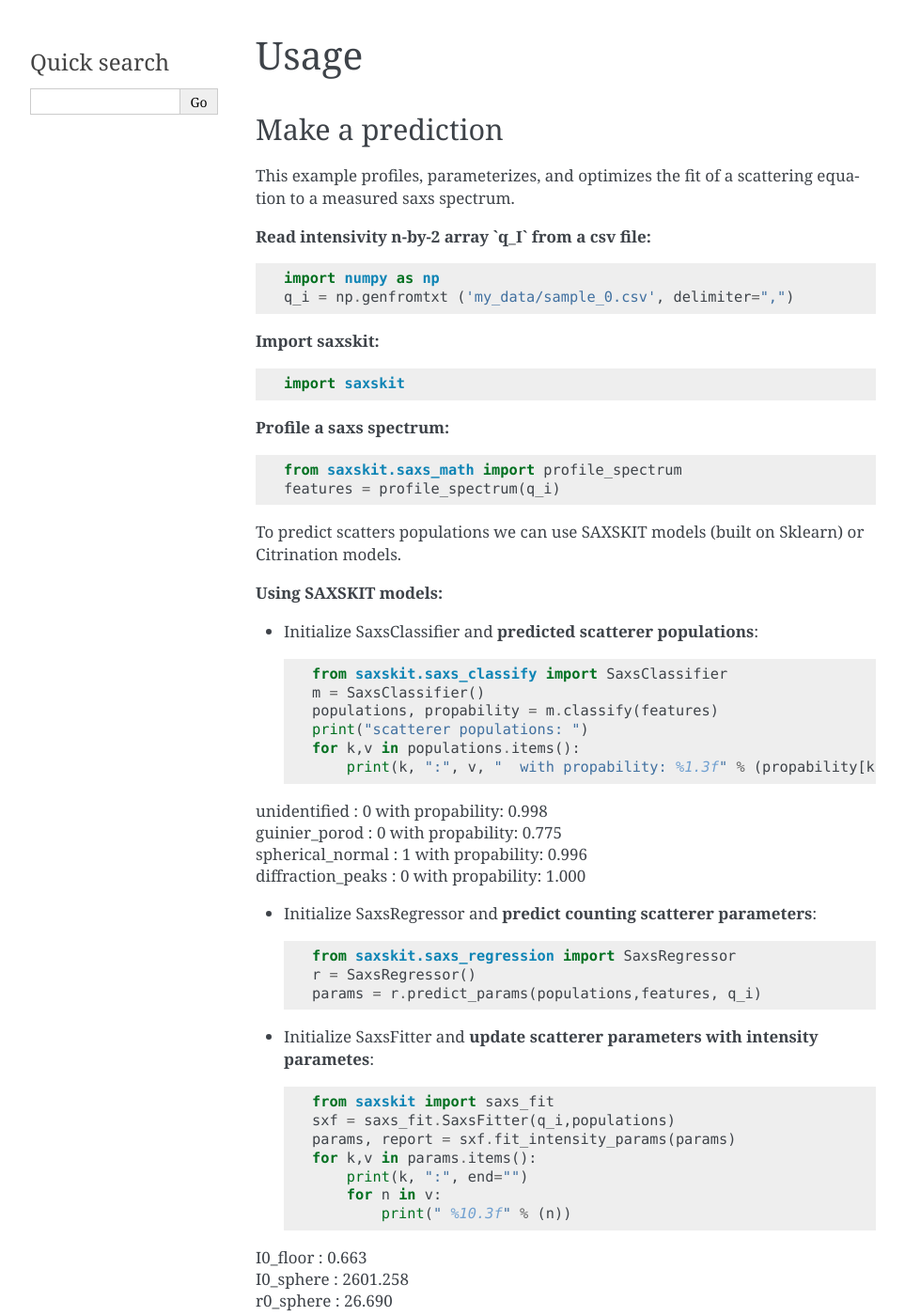
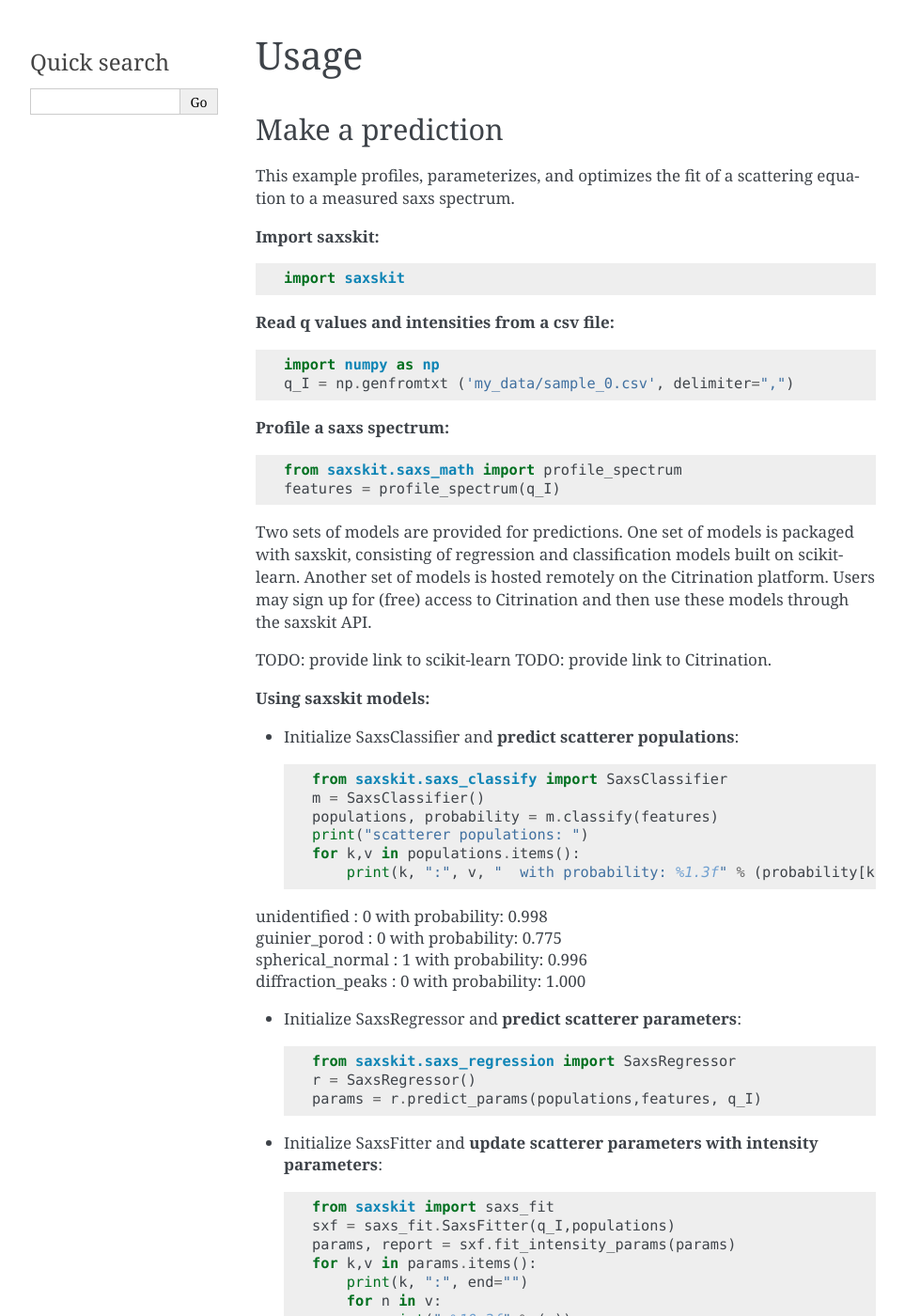
Before and after one commit to scattering-central/xrsdkit, a Sphinx documentation site: the page built from doc/usage.rst, in a window 1280 px wide and 1400 px high. Shown: the whole window at 94% size, without its empty margins (148-1111 px from the left). Built offline with Sphinx 7.4.7, drawn with Linux system fonts in a browser that asks for light colours; some of the changed text lies outside the part shown.

Commit message:
fixed build warnings, typos, added some detail on usage.rst

```diff
--- a/doc/usage.rst
+++ b/doc/usage.rst
@@ -11,51 +11,63 @@
 and optimizes the fit of a scattering equation
 to a measured saxs spectrum.
 
-**Read intensivity n-by-2 array `q_I` from a csv file:** ::
-
-    import numpy as np
-    q_i = np.genfromtxt ('my_data/sample_0.csv', delimiter=",")
-
-
 **Import saxskit:** ::
 
     import saxskit
 
+
+**Read q values and intensities from a csv file:** ::
+
+    import numpy as np
+    q_I = np.genfromtxt ('my_data/sample_0.csv', delimiter=",")
+
+
 **Profile a saxs spectrum:** ::
 
     from saxskit.saxs_math import profile_spectrum
-    features = profile_spectrum(q_i)
+    features = profile_spectrum(q_I)
 
-To predict scatters populations we can use SAXSKIT models (built on Sklearn) or Citrination models.
 
-**Using SAXSKIT models:**
+Two sets of models are provided for predictions.
+One set of models is packaged with saxskit,
+consisting of regression and classification models
+built on scikit-learn.
+Another set of models is hosted remotely
+on the Citrination platform.
+Users may sign up for (free) access to Citrination
+and then use these models through the saxskit API.
 
-* Initialize SaxsClassifier and **predicted scatterer populations**: ::
+TODO: provide link to scikit-learn
+TODO: provide link to Citrination.
+
+**Using saxskit models:**
+
+* Initialize SaxsClassifier and **predict scatterer populations**: ::
 
     from saxskit.saxs_classify import SaxsClassifier
     m = SaxsClassifier()
-    populations, propability = m.classify(features)
+    populations, probability = m.classify(features)
     print("scatterer populations: ")
     for k,v in populations.items():
-        print(k, ":", v, "  with propability: %1.3f" % (propability[k]))
+        print(k, ":", v, "  with probability: %1.3f" % (probability[k]))
 
-| unidentified : 0   with propability: 0.998
-| guinier_porod : 0   with propability: 0.775
-| spherical_normal : 1   with propability: 0.996
-| diffraction_peaks : 0   with propability: 1.000
+| unidentified : 0   with probability: 0.998
+| guinier_porod : 0   with probability: 0.775
+| spherical_normal : 1   with probability: 0.996
+| diffraction_peaks : 0   with probability: 1.000
 
 
-* Initialize SaxsRegressor and **predict counting scatterer parameters**: ::
+* Initialize SaxsRegressor and **predict scatterer parameters**: ::
 
     from saxskit.saxs_regression import SaxsRegressor
     r = SaxsRegressor()
-    params = r.predict_params(populations,features, q_i)
+    params = r.predict_params(populations,features, q_I)
 
 
-* Initialize SaxsFitter and **update scatterer parameters with intensity parametes**: ::
+* Initialize SaxsFitter and **update scatterer parameters with intensity parameters**: ::
 
     from saxskit import saxs_fit
-    sxf = saxs_fit.SaxsFitter(q_i,populations)
+    sxf = saxs_fit.SaxsFitter(q_I,populations)
     params, report = sxf.fit_intensity_params(params)
     for k,v in params.items():
         print(k, ":", end="")
@@ -66,42 +78,42 @@
 | I0_sphere :   2601.258
 | r0_sphere :     26.690
 | sigma_sphere :      0.048
-|
 
 
 **Using Citrination models:**
 
-*  Create SaxsCitrination using Citrination credentials: ::
+*  Create CitrinationSaxsModels using Citrination credentials: ::
 
     from saxskit.saxs_citrination import CitrinationSaxsModels
 
-    api_key_file = 'path_to_my_api_key_txt'
-    saxs_models = CitrinationSaxsModels(api_key_file,'https://slac.citrination.com')
+    api_key_file = 'path_to_my_api_key.txt'
+    saxs_models = CitrinationSaxsModels(api_key_file,'https://citrination.com')
 
 * Predict scatterer populations::
 
     populations, uncertainties = saxs_models.classify(features)
     for k,v in populations.items():
-        print(k, ":", v, "  with uncertainties: %1.3f" % (uncertainties[k]))
+        print(k, ":", v, " uncertainty: %1.3f" % (uncertainties[k]))
 
-| unidentified : 0   with uncertainties: 0.008
-| guinier_porod : 0   with uncertainties: 0.034
-| spherical_normal : 1   with uncertainties: 0.005
-| diffraction_peaks : 0   with uncertainties: 0.010
+| unidentified : 0   uncertainty: 0.008
+| guinier_porod : 0   uncertainty: 0.034
+| spherical_normal : 1   uncertainty: 0.005
+| diffraction_peaks : 0   uncertainty: 0.010
 
 
-* Predict counting scatterer parameters: ::
+* Predict scatterer parameters: ::
 
-    params,uncertainties = saxs_models.predict_params(populations, features, q_i)
+    params,uncertainties = saxs_models.predict_params(populations, features, q_I)
     for k,v in params.items():
         print(k, ":", v, " +/- %1.3f" % (uncertainties[k]))
 
 | r0_sphere : [28.055669297520605]  +/- 0.907
 | sigma_sphere : [0.094776319721295]  +/- 0.087
-|
-* Initialize SaxsFitter and **update scatterer parameters with intensity parametes**: ::
 
-    sxf = saxs_fit.SaxsFitter(q_i,populations)
+
+* Initialize SaxsFitter and **update scatterer parameters with intensity parameters**: ::
+
+    sxf = saxs_fit.SaxsFitter(q_I,populations)
     params, report = sxf.fit_intensity_params(params)
     for k,v in params.items():
         print(k, ":", end="")
@@ -112,8 +124,7 @@
 | I0_sphere :   3202.553
 | r0_sphere :     28.056
 | sigma_sphere :      0.095
-|
-::
+
 
 
 
@@ -198,8 +209,7 @@
 
 At this point, **data** is a pandas data frame that contains (for each SAXS record):
 
-- experiment_id - The experiment ID is used for cross-validation grouping. Often, samples from the same experiment are
-very similar, so cross-validating in this way avoids overtraining.
+- experiment_id - The experiment ID is used for cross-validation grouping. Often, samples from the same experiment are very similar, so cross-validating in this way avoids overtraining.
 
 - An array of numerical features that describe the shape of the spectrum (invariant with respect to intensity scaling).
 
```
